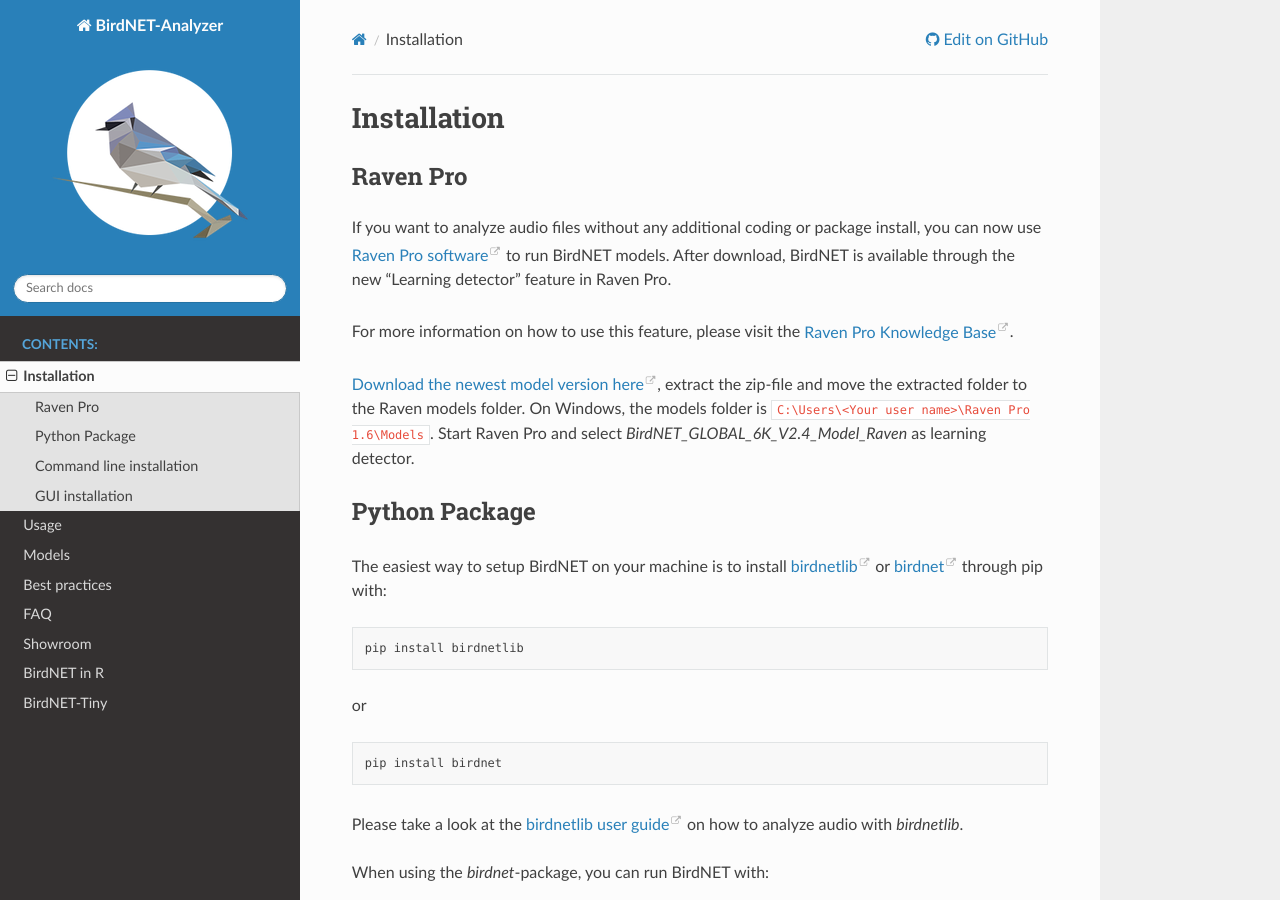
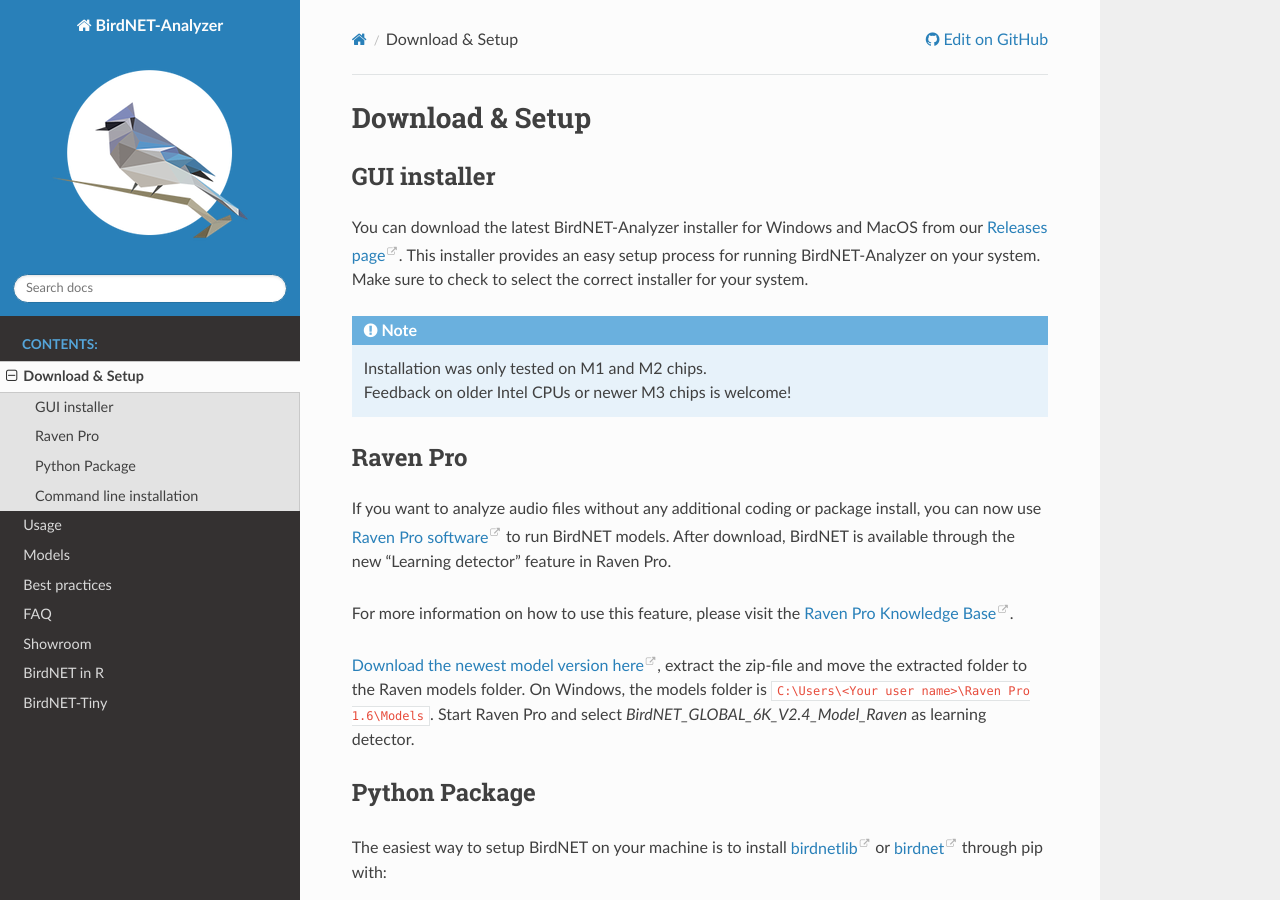
Before and after one commit to kahst/BirdNET-Analyzer, a Sphinx documentation site: the page built from docs/installation.rst, in a window 1280 px wide and 900 px high. Built offline with Sphinx 7.4.7 and the Read the Docs theme 3.1.0, drawn with Linux system fonts in a browser that asks for light colours; some of the changed text lies outside the part shown.

Commit message:
reference installers

```diff
--- a/docs/installation.rst
+++ b/docs/installation.rst
@@ -1,7 +1,16 @@
 .. _installation:
 
-Installation
-============
+Download & Setup
+================
+
+GUI installer
+-------------
+
+You can download the latest BirdNET-Analyzer installer for Windows and MacOS from our `Releases page <https://github.com/kahst/BirdNET-Analyzer/releases/latest>`_. This installer provides an easy setup process for running BirdNET-Analyzer on your system. Make sure to check to select the correct installer for your system.
+
+.. note::
+    | Installation was only tested on M1 and M2 chips.
+    | Feedback on older Intel CPUs or newer M3 chips is welcome!
 
 Raven Pro
 ---------
@@ -87,12 +96,3 @@
 .. code-block:: bash
 
    python -m birdnet_analyzer.analyze
-
-GUI installation
-----------------
-
-You can download the latest BirdNET-Analyzer installer for Windows and MacOS from our `Releases <https://github.com/kahst/BirdNET-Analyzer/releases/>`_ page. This installer provides an easy setup process for running BirdNET-Analyzer on your system. Make sure to check to select the correct installer for your system.
-
-.. note::
-    | Installation was only tested on M1 and M2 chips.
-    | Feedback on older Intel CPUs or newer M3 chips is welcome!
```
Also changed, not shown: README.md (+4 -0 lines).
